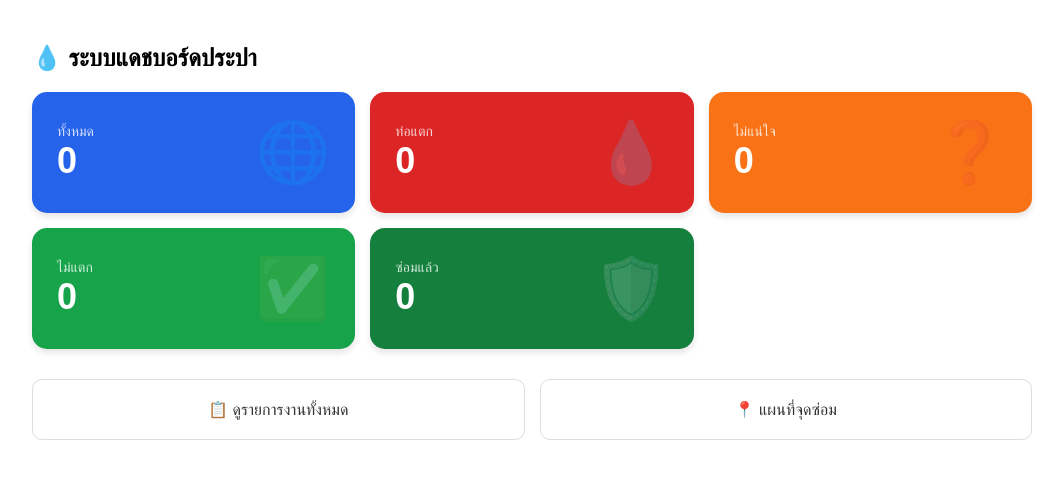
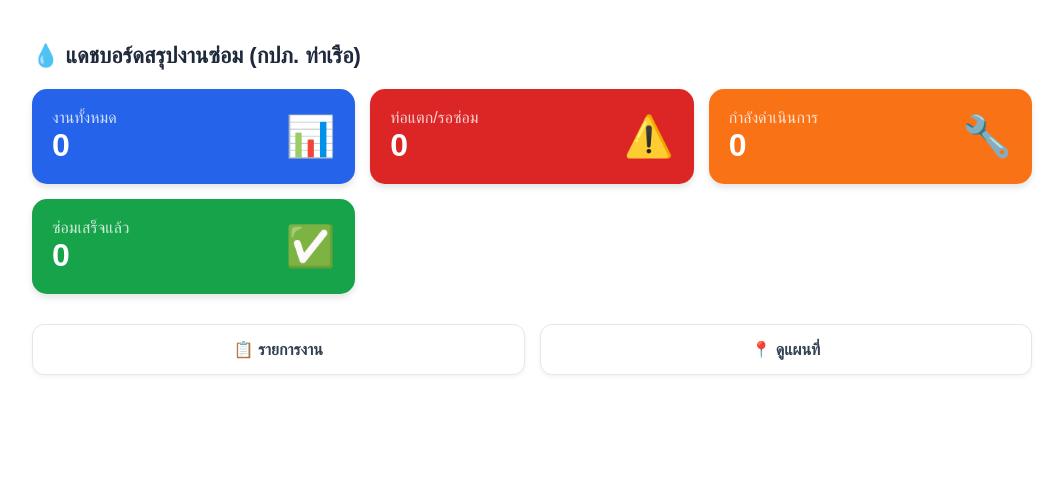
Before and after one commit to pwa1163000-bit/water-repair, a Next.js app: page / in a window 1280 px wide. Shown: the top 478 px of the page, without its empty margins (108-1171 px from the left). Built offline with nearby package versions, Linux system fonts and the light colour scheme; no server answers; the database is empty.

Commit message:
Update page.js

```diff
--- a/app/page.js
+++ b/app/page.js
@@ -1,7 +1,8 @@
 "use client";
 
 import { useEffect, useState } from "react";
-import { db } from "../../lib/firebase";
+// 💡 จุดที่ 1: ปรับ Path ของ Firebase (ถ้า Error อีก ให้เช็คชื่อโฟลเดอร์ lib ว่าพิมพ์เล็กหรือใหญ่)
+import { db } from "../lib/firebase";
 import { collection, onSnapshot } from "firebase/firestore";
 import Link from "next/link";
 
@@ -16,101 +17,88 @@ export default function DashboardPage() {
   const [loading, setLoading] = useState(true);
 
   useEffect(() => {
+    try {
       const unsubscribe = onSnapshot(collection(db, "jobs"), (snapshot) => {
         const allJobs = snapshot.docs.map(doc => doc.data());
 
+        // 🧮 คำนวณสถิติ (ตรวจสอบคำใน status ให้ตรงกับที่บันทึกใน Firebase)
         const newStats = {
           total: allJobs.length,
-        broken: allJobs.filter(j => j.status === "ท่อแตก").length,
-        notSure: allJobs.filter(j => j.status === "ไม่แน่ใจ").length,
+          broken: allJobs.filter(j => j.status === "ท่อแตก" || j.status === "รอซ่อม").length,
+          notSure: allJobs.filter(j => j.status === "ไม่แน่ใจ" || j.status === "กำลังซ่อม").length,
           notBroken: allJobs.filter(j => j.status === "ไม่แตก").length,
-        repaired: allJobs.filter(j => j.status === "ซ่อมแล้ว").length,
+          repaired: allJobs.filter(j => j.status === "ซ่อมแล้ว" || j.status === "เสร็จแล้ว").length,
         };
 
         setStats(newStats);
         setLoading(false);
       });
-
       return () => unsubscribe();
+    } catch (error) {
+      console.error("Firebase connection error:", error);
+      setLoading(false);
+    }
   }, []);
 
   const cardStyle = (bgColor) => ({
     backgroundColor: bgColor,
-    padding: "25px",
+    padding: "20px",
     borderRadius: "15px",
     color: "white",
     boxShadow: "0 4px 6px rgba(0,0,0,0.1)",
-    position: "relative",
     display: "flex",
     justifyContent: "space-between",
     alignItems: "center"
   });
 
-  const emojiStyle = { fontSize: "60px", opacity: 0.2 };
-
-  if (loading) return <div style={{ padding: "50px", textAlign: "center" }}>กำลังโหลด...</div>;
+  if (loading) return <div style={{ padding: "50px", textAlign: "center", fontFamily: "sans-serif" }}>กำลังเชื่อมต่อฐานข้อมูล...</div>;
 
   return (
     <div style={{ padding: "20px", maxWidth: "1000px", margin: "0 auto", fontFamily: "sans-serif" }}>
-      <h1 style={{ fontSize: "24px", fontWeight: "bold", marginBottom: "20px" }}>💧 ระบบแดชบอร์ดประปา</h1>
+      <h1 style={{ fontSize: "22px", fontWeight: "bold", marginBottom: "20px", color: "#1e293b" }}>
+        💧 แดชบอร์ดสรุปงานซ่อม (กปภ. ท่าเรือ)
+      </h1>
 
-      <div style={{ display: "grid", gridTemplateColumns: "repeat(auto-fit, minmax(280px, 1fr))", gap: "15px", marginBottom: "30px" }}>
+      <div style={{ display: "grid", gridTemplateColumns: "repeat(auto-fit, minmax(250px, 1fr))", gap: "15px", marginBottom: "30px" }}>
 
-        {/* Card: ทั้งหมด */}
         <div style={cardStyle("#2563eb")}>
-          <div>
-            <div style={{ fontSize: "14px", opacity: 0.8 }}>ทั้งหมด</div>
-            <div style={{ fontSize: "36px", fontWeight: "bold" }}>{stats.total}</div>
-          </div>
-          <span style={emojiStyle}>🌐</span>
+          <div><div style={{ opacity: 0.8 }}>งานทั้งหมด</div><div style={{ fontSize: "32px", fontWeight: "bold" }}>{stats.total}</div></div>
+          <span style={{ fontSize: "40px" }}>📊</span>
         </div>
 
-        {/* Card: ท่อแตก */}
         <div style={cardStyle("#dc2626")}>
-          <div>
-            <div style={{ fontSize: "14px", opacity: 0.8 }}>ท่อแตก</div>
-            <div style={{ fontSize: "36px", fontWeight: "bold" }}>{stats.broken}</div>
-          </div>
-          <span style={emojiStyle}>💧</span>
+          <div><div style={{ opacity: 0.8 }}>ท่อแตก/รอซ่อม</div><div style={{ fontSize: "32px", fontWeight: "bold" }}>{stats.broken}</div></div>
+          <span style={{ fontSize: "40px" }}>⚠️</span>
         </div>
 
-        {/* Card: ไม่แน่ใจ */}
         <div style={cardStyle("#f97316")}>
-          <div>
-            <div style={{ fontSize: "14px", opacity: 0.8 }}>ไม่แน่ใจ</div>
-            <div style={{ fontSize: "36px", fontWeight: "bold" }}>{stats.notSure}</div>
-          </div>
-          <span style={emojiStyle}>❓</span>
+          <div><div style={{ opacity: 0.8 }}>กำลังดำเนินการ</div><div style={{ fontSize: "32px", fontWeight: "bold" }}>{stats.notSure}</div></div>
+          <span style={{ fontSize: "40px" }}>🔧</span>
         </div>
 
-        {/* Card: ไม่แตก */}
         <div style={cardStyle("#16a34a")}>
-          <div>
-            <div style={{ fontSize: "14px", opacity: 0.8 }}>ไม่แตก</div>
-            <div style={{ fontSize: "36px", fontWeight: "bold" }}>{stats.notBroken}</div>
-          </div>
-          <span style={emojiStyle}>✅</span>
-        </div>
-
-        {/* Card: ซ่อมแล้ว */}
-        <div style={cardStyle("#15803d")}>
-          <div>
-            <div style={{ fontSize: "14px", opacity: 0.8 }}>ซ่อมแล้ว</div>
-            <div style={{ fontSize: "36px", fontWeight: "bold" }}>{stats.repaired}</div>
-          </div>
-          <span style={emojiStyle}>🛡️</span>
+          <div><div style={{ opacity: 0.8 }}>ซ่อมเสร็จแล้ว</div><div style={{ fontSize: "32px", fontWeight: "bold" }}>{stats.repaired}</div></div>
+          <span style={{ fontSize: "40px" }}>✅</span>
         </div>
 
       </div>
 
       <div style={{ display: "grid", gridTemplateColumns: "1fr 1fr", gap: "15px" }}>
-        <Link href="/jobs" style={{ padding: "20px", textAlign: "center", border: "1px solid #ddd", borderRadius: "10px", textDecoration: "none", color: "#333" }}>
-          📋 ดูรายการงานทั้งหมด
-        </Link>
-        <Link href="/map" style={{ padding: "20px", textAlign: "center", border: "1px solid #ddd", borderRadius: "10px", textDecoration: "none", color: "#333" }}>
-          📍 แผนที่จุดซ่อม
-        </Link>
+        <Link href="/jobs" style={buttonStyle}>📋 รายการงาน</Link>
+        <Link href="/map" style={buttonStyle}>📍 ดูแผนที่</Link>
       </div>
     </div>
   );
 }
+
+const buttonStyle = {
+  padding: "15px",
+  textAlign: "center",
+  backgroundColor: "white",
+  border: "1px solid #e2e8f0",
+  borderRadius: "12px",
+  textDecoration: "none",
+  color: "#334155",
+  fontWeight: "bold",
+  boxShadow: "0 2px 4px rgba(0,0,0,0.05)"
+};
```
Lines whose indentation alone changed are shown as unchanged.
